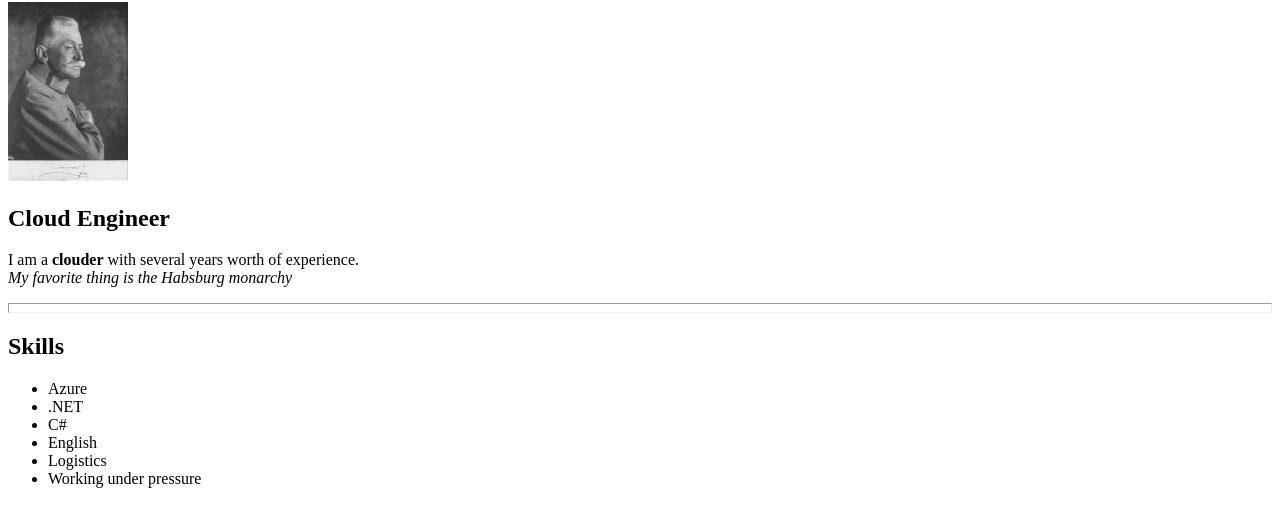
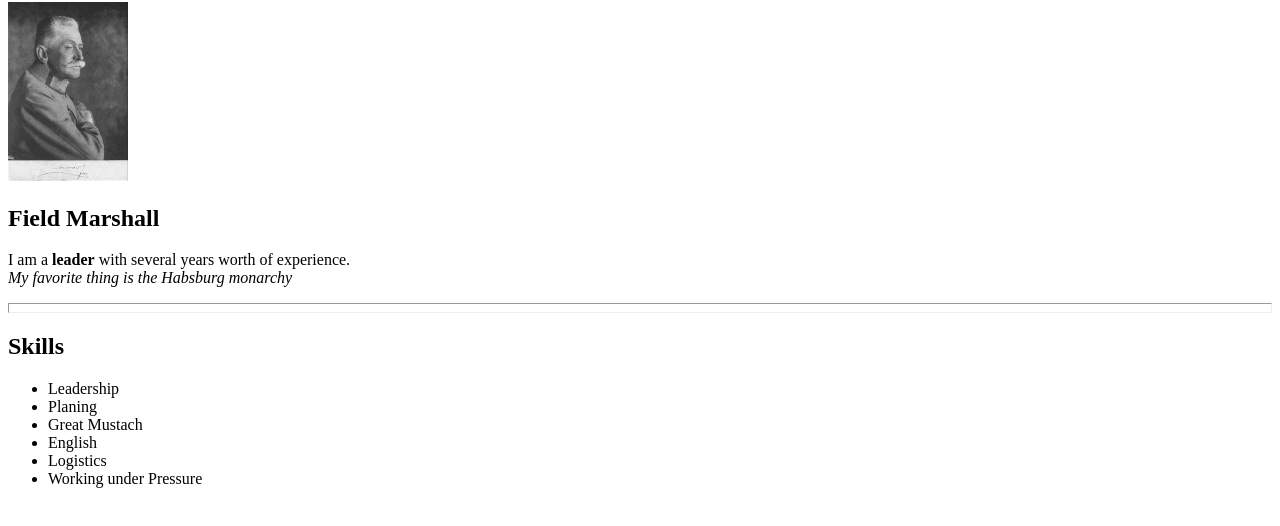
Before and after one commit to IGrayishI/UglyWebsite, a plain HTML site: page index.html in a window 1280 px wide. Shown: the part 104-630 px from the top of the page. Drawn offline with Linux system fonts and the light colour scheme.

Commit message:
changed some skills to more accuratly fit the character

```diff
--- a/index.html
+++ b/index.html
@@ -13,18 +13,18 @@
     </nav>
     <h1>Konrad von Hötzendorf</h1>
     <img src="images\port.jpg" width="120">
-    <h2>Cloud Engineer</h2>
-    <p>I am a <strong>clouder</strong> with several years worth of experience.
+    <h2>Field Marshall</h2>
+    <p>I am a <strong>leader</strong> with several years worth of experience.
         <br> <em>My favorite thing is the Habsburg monarchy</em></p>
     <hr size="10" >
     <h2>Skills</h2>
     <ul>
-        <li>Azure</li>
-        <li>.NET</li>
-        <li>C#</li>
+        <li>Leadership</li>
+        <li>Planing</li>
+        <li>Great Mustach</li>
         <li>English</li>
         <li>Logistics</li>
-        <li>Working under pressure</li>
+        <li>Working under Pressure</li>
     </ul>
 
 </body>
```
